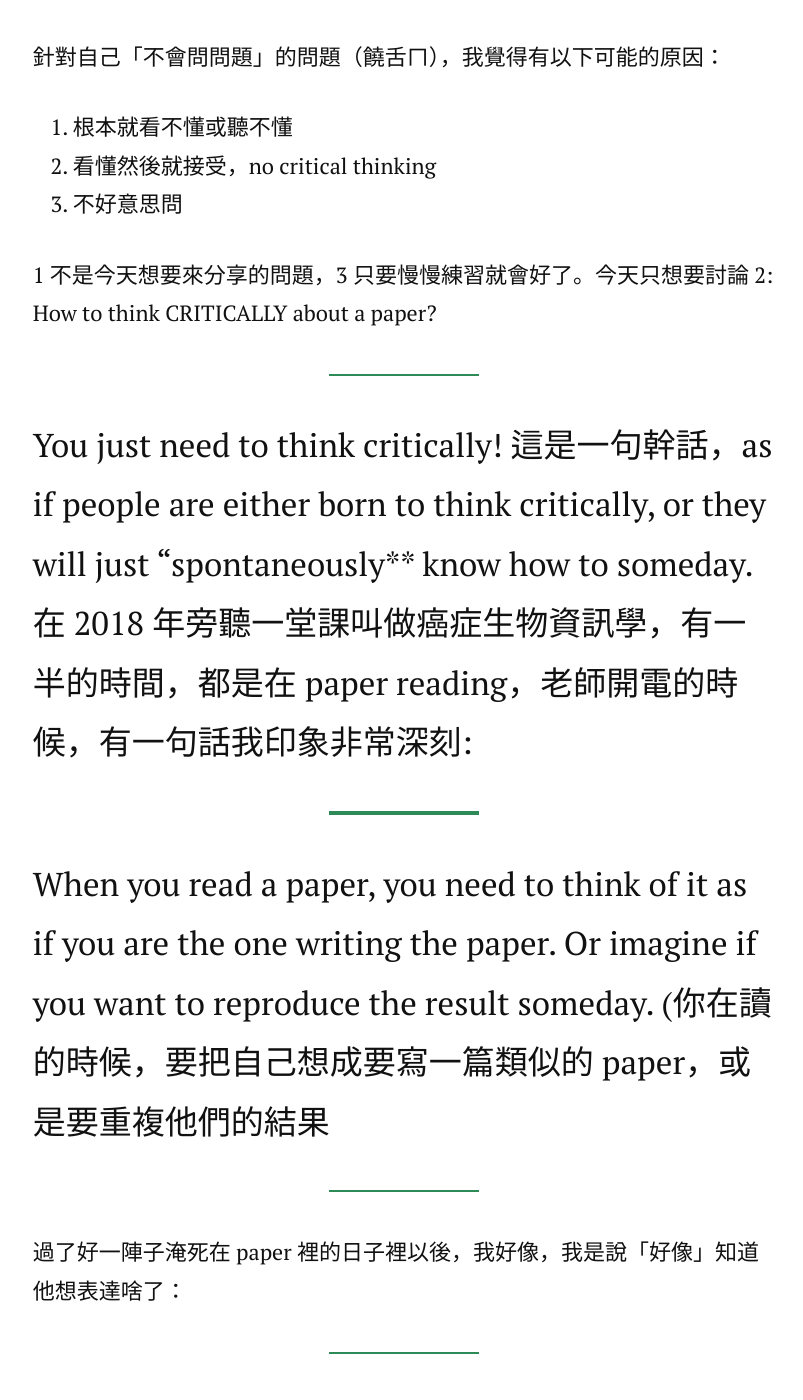
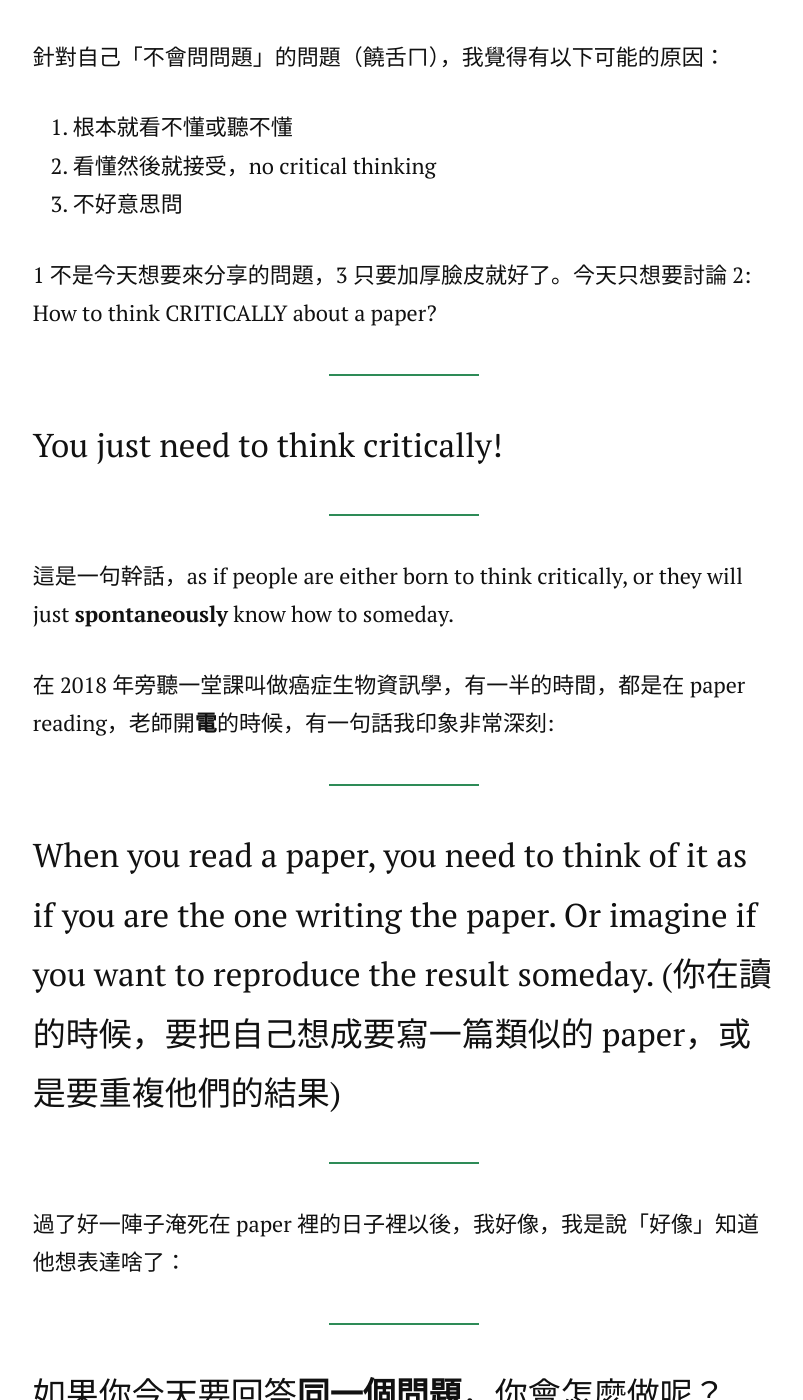
Before and after one commit to algaebrown/algaebrown.github.io, a Jekyll site: the page built from _posts/2019-02-03-critical-read.md, in a window 1280 px wide and 1400 px high, scrolled down 774 px. Shown: the whole window, without its empty margins (236-1039 px from the left). Built offline with Jekyll 4.4.1, drawn with Linux system fonts in a browser that asks for light colours; nearby versions of some CDN libraries.

Commit message:
fix format

```diff
--- a/_posts/2019-02-03-critical-read.md
+++ b/_posts/2019-02-03-critical-read.md
@@ -12,12 +12,16 @@ date:   2019-02-03
 2. 看懂然後就接受，no critical thinking
 3. 不好意思問
 
-1 不是今天想要來分享的問題，3 只要慢慢練習就會好了。今天只想要討論 2: How to think CRITICALLY about a paper?
+1 不是今天想要來分享的問題，3 只要加厚臉皮就好了。今天只想要討論 2: How to think CRITICALLY about a paper?
 
 > You just need to think critically!
-這是一句幹話，as if people are either born to think critically, or they will just "spontaneously** know how to someday. 在 2018 年旁聽一堂課叫做癌症生物資訊學，有一半的時間，都是在 paper reading，老師開電的時候，有一句話我印象非常深刻:
 
-> When you read a paper, you need to think of it as if you are the one writing the paper. Or imagine if you want to reproduce the result someday. (你在讀的時候，要把自己想成要寫一篇類似的 paper，或是要重複他們的結果
+
+這是一句幹話，as if people are either born to think critically, or they will just **spontaneously** know how to someday.
+
+在 2018 年旁聽一堂課叫做癌症生物資訊學，有一半的時間，都是在 paper reading，老師開**電**的時候，有一句話我印象非常深刻:
+
+> When you read a paper, you need to think of it as if you are the one writing the paper. Or imagine if you want to reproduce the result someday. (你在讀的時候，要把自己想成要寫一篇類似的 paper，或是要重複他們的結果)
 
 過了好一陣子淹死在 paper 裡的日子裡以後，我好像，我是說「好像」知道他想表達啥了：
 
@@ -34,7 +38,7 @@ date:   2019-02-03
 > 讀 paper 同時增進自己實力的方法，就是不停的電自己、找人討論、補足知識。
 我想這是 **How** to read a paper critically 我目前找到最簡單的方法了。
 
-# Case Study: Machine Learning Detects Pan-cancer Ras Pathway Activation in The Cancer Genome Atlas, Way et. al, Cell Reports, April 2018
+## Case Study: Machine Learning Detects Pan-cancer Ras Pathway Activation in The Cancer Genome Atlas, Way et. al, Cell Reports, April 2018
 [Full Text Link](https://www.cell.com/cell-reports/fulltext/S2211-1247(18)30389-9?_returnURL=https%3A%2F%2Flinkinghub.elsevier.com%2Fretrieve%2Fpii%2FS2211124718303899%3Fshowall%3Dtrue)
 
 1. 這篇論文想要回答的問題是啥？
```
